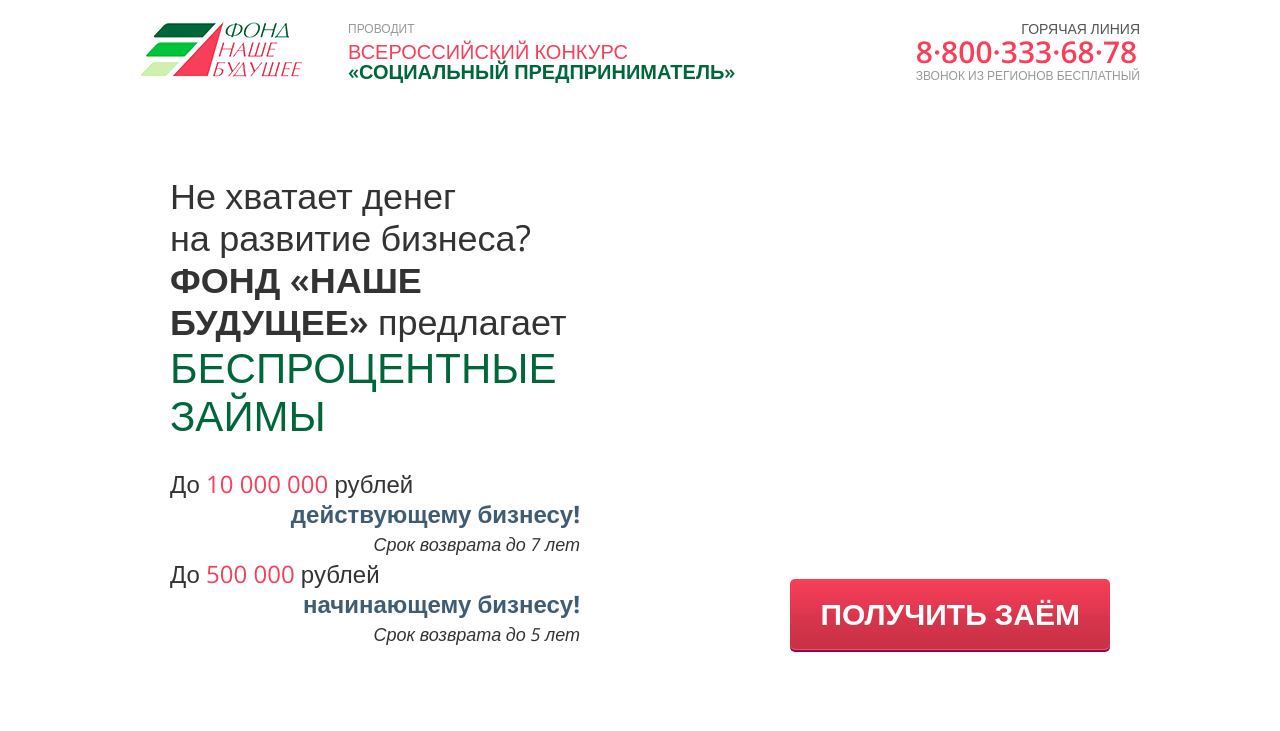
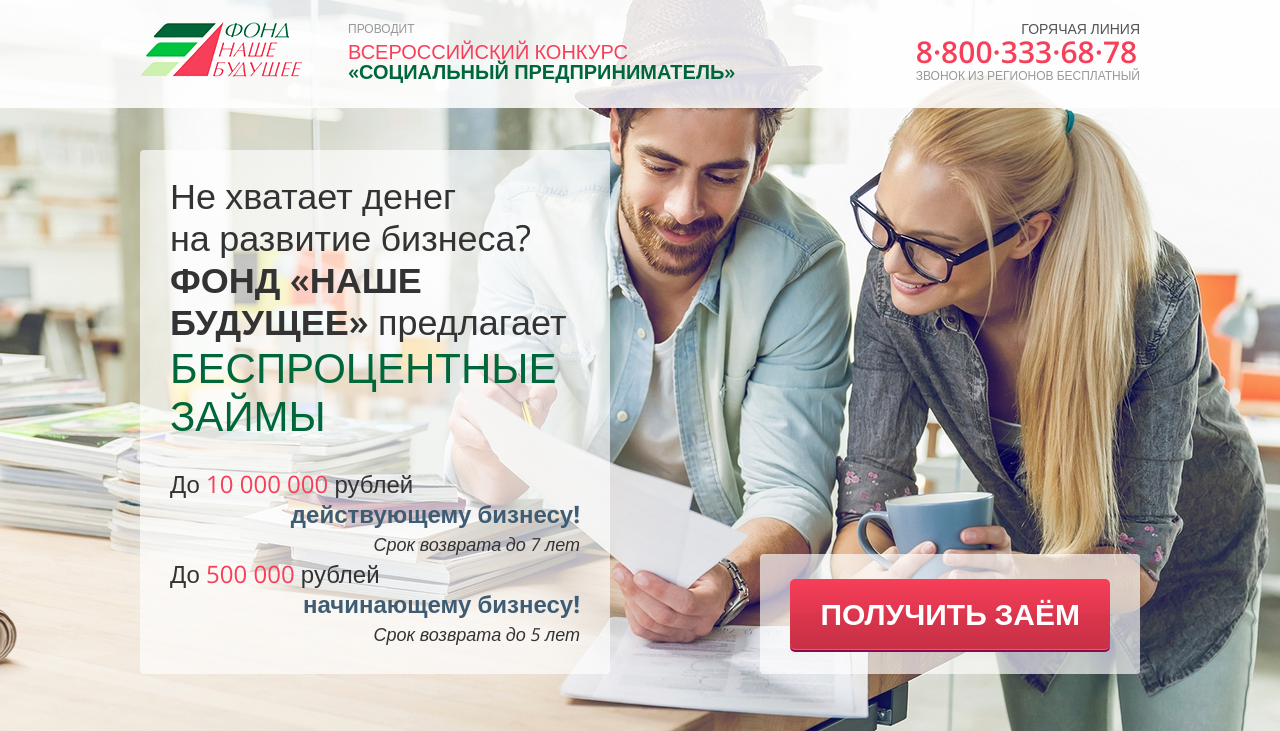
Before and after one commit to Andrey7287/konkurs, a website: page index.html in a window 1280 px wide. Shown: the top 731 px of the page. Drawn offline with nearby package versions, Linux system fonts and the light colour scheme; the site is published under a folder, as on GitHub Pages, so addresses that start at the root find nothing; files whose address does not match are found by name.

Commit message:
file-loader

```diff
--- a/package.json
+++ b/package.json
@@ -38,12 +38,14 @@
     "cross-env": "^3.1.3",
     "css-loader": "^0.26.1",
     "extract-text-webpack-plugin": "^1.0.1",
+    "file-loader": "^0.9.0",
     "node-sass": "^4.0.0",
     "picturefill": "^3.0.2",
     "resolve-url-loader": "^1.6.1",
     "sass-loader": "^4.0.2",
     "script-loader": "^0.7.0",
     "style-loader": "^0.13.1",
+    "url-loader": "^0.5.7",
     "webpack": "^1.13.3",
     "webpack-dev-server": "^1.16.2",
     "webpack-livereload-plugin": "^0.9.0",
--- a/sass/_bkg-block.scss
+++ b/sass/_bkg-block.scss
@@ -2,7 +2,7 @@
 	position: relative;
 	@for $i from 1 through 3 {
 		&--#{$i} {
-			background: url(/images/background#{$i}.jpg) 50% 0 no-repeat;
+			background: url(images/background#{$i}.jpg) 50% 0 no-repeat;
 		}
 	}
 
--- a/sass/_sammary.scss
+++ b/sass/_sammary.scss
@@ -1,5 +1,5 @@
 .summary {
-	background: url(/images/bkg_small.jpg) 40% 0 no-repeat;
+	background: url(images/bkg_small.jpg) 40% 0 no-repeat;
 	padding-top: 210px;
 	padding-bottom: 80px;
 	position: relative;
--- a/sass/tools/_sprite.scss
+++ b/sass/tools/_sprite.scss
@@ -18,8 +18,8 @@
 $arrow-left-hov-height: 50px;
 $arrow-left-hov-total-width: 108px;
 $arrow-left-hov-total-height: 95px;
-$arrow-left-hov-image: '/images//sprite.png';
-$arrow-left-hov: (0px, 0px, 0px, 0px, 27px, 50px, 108px, 95px, '/images//sprite.png', 'arrow_left-hov', );
+$arrow-left-hov-image: 'images/sprite.png';
+$arrow-left-hov: (0px, 0px, 0px, 0px, 27px, 50px, 108px, 95px, 'images/sprite.png', 'arrow_left-hov', );
 $arrow-left-name: 'arrow_left';
 $arrow-left-x: 27px;
 $arrow-left-y: 0px;
@@ -29,8 +29,8 @@
 $arrow-left-height: 50px;
 $arrow-left-total-width: 108px;
 $arrow-left-total-height: 95px;
-$arrow-left-image: '/images//sprite.png';
-$arrow-left: (27px, 0px, -27px, 0px, 27px, 50px, 108px, 95px, '/images//sprite.png', 'arrow_left', );
+$arrow-left-image: 'images/sprite.png';
+$arrow-left: (27px, 0px, -27px, 0px, 27px, 50px, 108px, 95px, 'images/sprite.png', 'arrow_left', );
 $arrow-right-hov-name: 'arrow_right-hov';
 $arrow-right-hov-x: 54px;
 $arrow-right-hov-y: 0px;
@@ -40,8 +40,8 @@
 $arrow-right-hov-height: 50px;
 $arrow-right-hov-total-width: 108px;
 $arrow-right-hov-total-height: 95px;
-$arrow-right-hov-image: '/images//sprite.png';
-$arrow-right-hov: (54px, 0px, -54px, 0px, 27px, 50px, 108px, 95px, '/images//sprite.png', 'arrow_right-hov', );
+$arrow-right-hov-image: 'images/sprite.png';
+$arrow-right-hov: (54px, 0px, -54px, 0px, 27px, 50px, 108px, 95px, 'images/sprite.png', 'arrow_right-hov', );
 $arrow-right-name: 'arrow_right';
 $arrow-right-x: 81px;
 $arrow-right-y: 0px;
@@ -51,8 +51,8 @@
 $arrow-right-height: 50px;
 $arrow-right-total-width: 108px;
 $arrow-right-total-height: 95px;
-$arrow-right-image: '/images//sprite.png';
-$arrow-right: (81px, 0px, -81px, 0px, 27px, 50px, 108px, 95px, '/images//sprite.png', 'arrow_right', );
+$arrow-right-image: 'images/sprite.png';
+$arrow-right: (81px, 0px, -81px, 0px, 27px, 50px, 108px, 95px, 'images/sprite.png', 'arrow_right', );
 $soc-fb-name: 'soc_fb';
 $soc-fb-x: 33px;
 $soc-fb-y: 71px;
@@ -62,8 +62,8 @@
 $soc-fb-height: 24px;
 $soc-fb-total-width: 108px;
 $soc-fb-total-height: 95px;
-$soc-fb-image: '/images//sprite.png';
-$soc-fb: (33px, 71px, -33px, -71px, 11px, 24px, 108px, 95px, '/images//sprite.png', 'soc_fb', );
+$soc-fb-image: 'images/sprite.png';
+$soc-fb: (33px, 71px, -33px, -71px, 11px, 24px, 108px, 95px, 'images/sprite.png', 'soc_fb', );
 $soc-ok-name: 'soc_ok';
 $soc-ok-x: 20px;
 $soc-ok-y: 71px;
@@ -73,8 +73,8 @@
 $soc-ok-height: 24px;
 $soc-ok-total-width: 108px;
 $soc-ok-total-height: 95px;
-$soc-ok-image: '/images//sprite.png';
-$soc-ok: (20px, 71px, -20px, -71px, 13px, 24px, 108px, 95px, '/images//sprite.png', 'soc_ok', );
+$soc-ok-image: 'images/sprite.png';
+$soc-ok: (20px, 71px, -20px, -71px, 13px, 24px, 108px, 95px, 'images/sprite.png', 'soc_ok', );
 $soc-tube-name: 'soc_tube';
 $soc-tube-x: 0px;
 $soc-tube-y: 71px;
@@ -84,8 +84,8 @@
 $soc-tube-height: 24px;
 $soc-tube-total-width: 108px;
 $soc-tube-total-height: 95px;
-$soc-tube-image: '/images//sprite.png';
-$soc-tube: (0px, 71px, 0px, -71px, 20px, 24px, 108px, 95px, '/images//sprite.png', 'soc_tube', );
+$soc-tube-image: 'images/sprite.png';
+$soc-tube: (0px, 71px, 0px, -71px, 20px, 24px, 108px, 95px, 'images/sprite.png', 'soc_tube', );
 $soc-vk-name: 'soc_vk';
 $soc-vk-x: 0px;
 $soc-vk-y: 50px;
@@ -95,13 +95,13 @@
 $soc-vk-height: 21px;
 $soc-vk-total-width: 108px;
 $soc-vk-total-height: 95px;
-$soc-vk-image: '/images//sprite.png';
-$soc-vk: (0px, 50px, 0px, -50px, 37px, 21px, 108px, 95px, '/images//sprite.png', 'soc_vk', );
+$soc-vk-image: 'images/sprite.png';
+$soc-vk: (0px, 50px, 0px, -50px, 37px, 21px, 108px, 95px, 'images/sprite.png', 'soc_vk', );
 $spritesheet-width: 108px;
 $spritesheet-height: 95px;
-$spritesheet-image: '/images//sprite.png';
+$spritesheet-image: 'images/sprite.png';
 $spritesheet-sprites: ($arrow-left-hov, $arrow-left, $arrow-right-hov, $arrow-right, $soc-fb, $soc-ok, $soc-tube, $soc-vk, );
-$spritesheet: (108px, 95px, '/images//sprite.png', $spritesheet-sprites, );
+$spritesheet: (108px, 95px, 'images/sprite.png', $spritesheet-sprites, );
 
 // The provided mixins are intended to be used with the array-like variables
 //
--- a/webpack.config.js
+++ b/webpack.config.js
@@ -44,7 +44,7 @@
 				css: path.resolve(__dirname, 'sass/tools/_sprite.scss')
 			},
 			apiOptions: {
-				cssImageRef: '/images//sprite.png'
+				cssImageRef: 'images/sprite.png'
 			}
 		}),
 		new ExtractTextPlugin("../[name].css", {
@@ -66,12 +66,16 @@
 			},
 			{
 				test: /\.png$/,
-				loader:'file?name=i/[hash].[ext]'
+				loader:'file-loader?name=[name].[ext]&publicPath=images/&outputPath=./images/'
 			},{
 				test: /\.scss$/,
 				loader: NODE_ENV == 'development' ?
 				'style-loader!css-loader!sass-loader' :
 				ExtractTextPlugin.extract('style-loader', 'css-loader?sourceMap!resolve-url-loader?sourceMap!sass-loader?sourceMap')
+			},
+			{
+				test: /\.(gif|jpg|jpeg\ttf|eot|svg|woff(2)?)(\?[a-z0-9]+)?$/,
+				loader: "file-loader?name=[name].[ext]&publicPath=images/&outputPath=./images/"
 			}
 		]
 	},
```
Also changed, not shown: main.css, 1 other file. Lines whose indentation alone changed are shown as unchanged.
